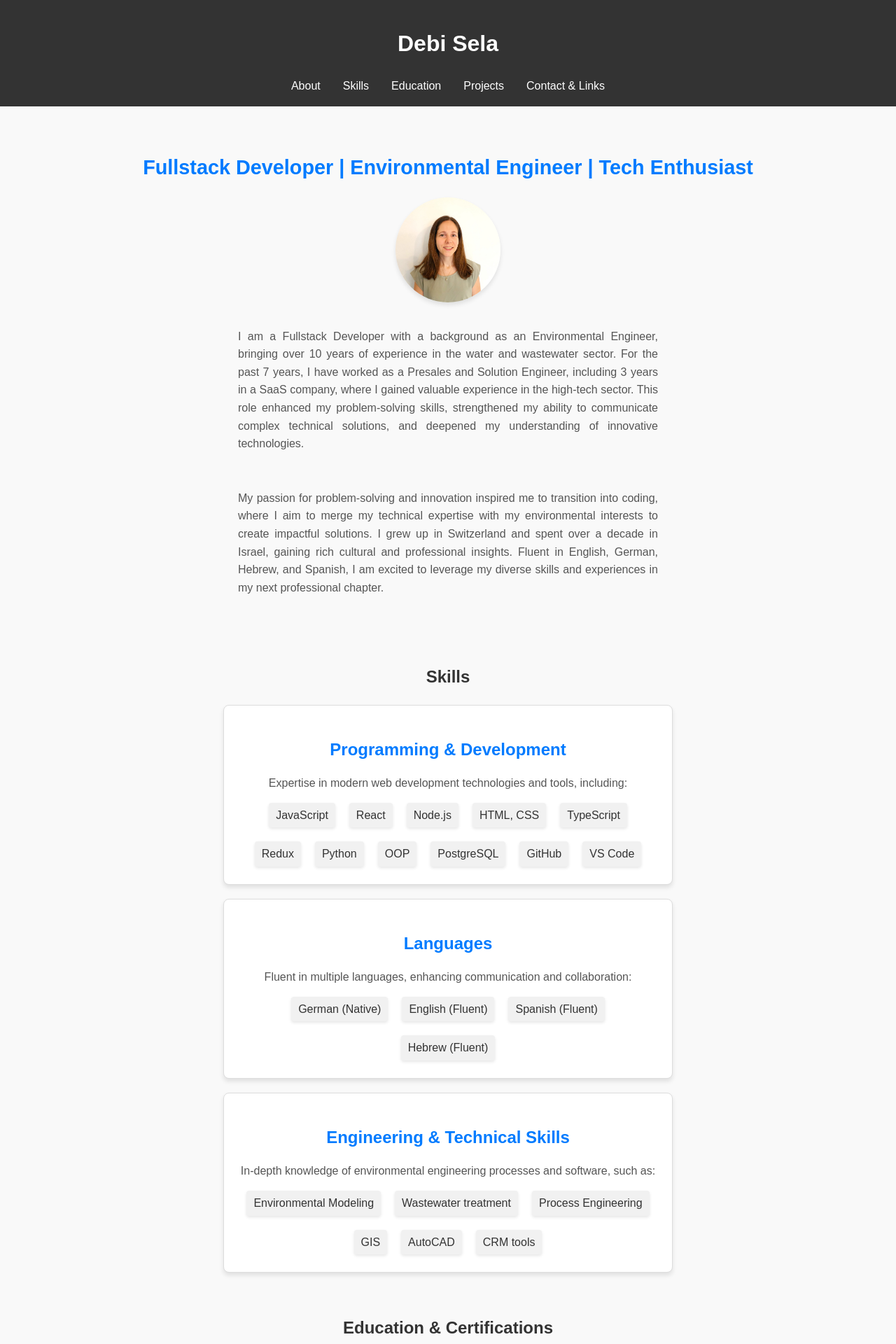
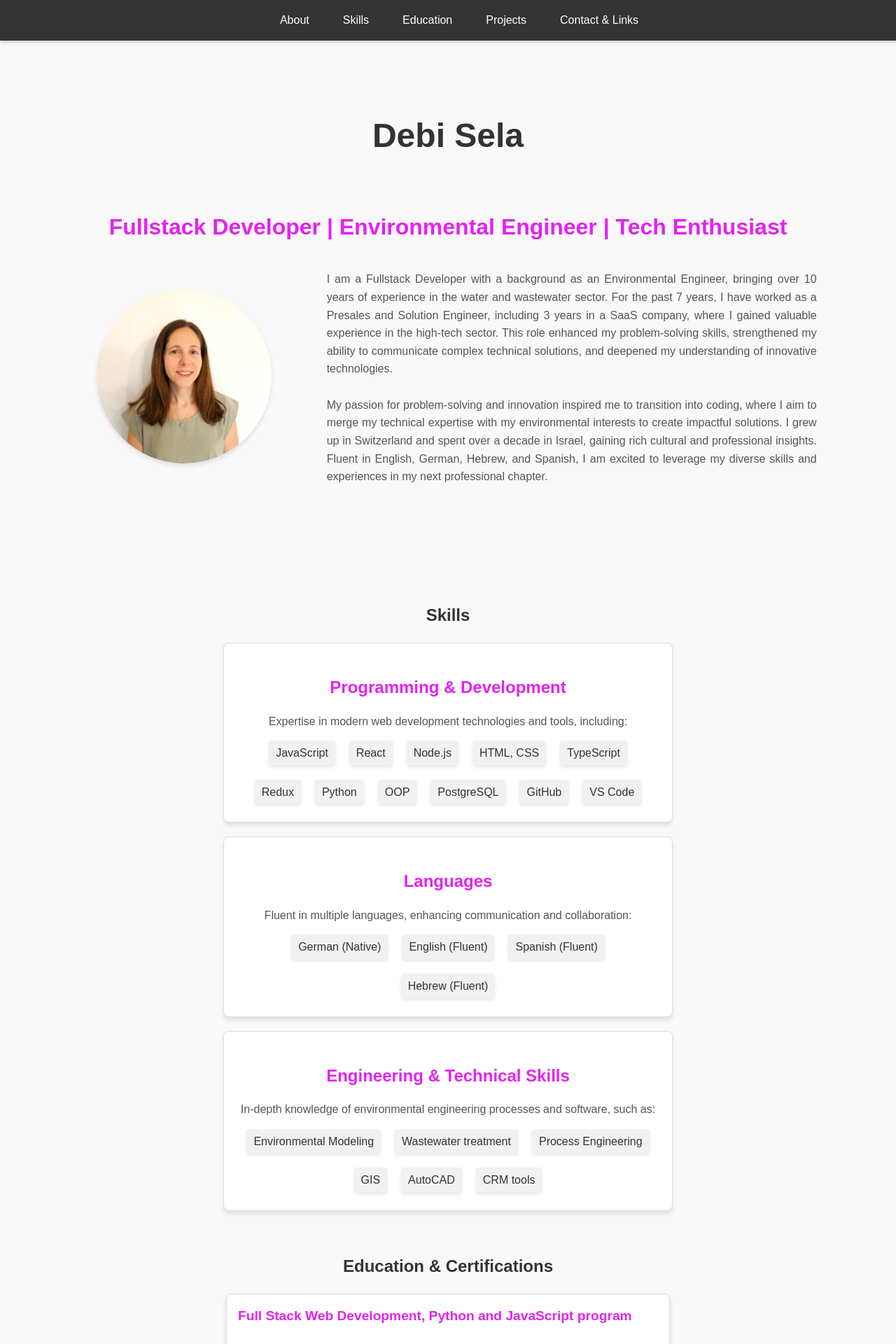
Before and after one commit to debisela/Portfolio, a React (Vite) app in the folder react-portfolio/: page / in a window 1280 px wide. Shown: the top 1920 px of the page at 70% size. Built offline with nearby package versions, Linux system fonts and the light colour scheme.

Commit message:
fixed styling

```diff
--- a/react-portfolio/src/App.css
+++ b/react-portfolio/src/App.css
@@ -14,76 +14,97 @@ body {
 }
 
 .header {
+  position: fixed; /* Fixes the header at the top of the page */
+  top: 0; /* Positions it at the very top */
+  left: 0; /* Ensures it starts from the left edge */
+  width: 100%; /* Makes the header span the full width of the page */
+  z-index: 1000;
   background: #333;
   color: #fff;
-  padding: 1rem;
+  padding: 1rem; /* Reduced padding slightly for better fit */
   text-align: center;
+  box-shadow: 0 2px 5px rgba(0, 0, 0, 0.2); /* Optional: Adds a shadow for a subtle 3D effect */
 }
 
 .header nav a {
   color: #fff;
-  margin: 0 1rem;
+  margin: 0 1.5rem;
   text-decoration: none;
-}
-
-.about, .projects {
-  padding: 2rem;
-  text-align: center;
-}
-
-.project {
-  border: 1px solid #ddd;
-  margin: 1rem;
-  padding: 1rem;
-  border-radius: 5px;
-  background: #fff;
-}
-
-h1, h2 {
-  text-align: center;
 }
 
 /* Profile Section */
 .about {
-  padding: 40px 20px;
+  padding: 10px 80px;
   background-color: #f9f9f9;
-  text-align: center;
+  /* text-align: center; */
   color: #333;
+  display: flex;
+  flex-direction: column;
+  justify-content: center; /* Vertically center content */
+  align-items: center; /* Horizontally center content */
+  min-height: 100vh; /* Ensure it takes full viewport height */
+}
+
+.about h1{
+  font-size: 3rem;
 }
 
 .about h2 {
   margin-bottom: 20px;
-  font-size: 1.8rem;
-  color: #007bff;
+  font-size: 2rem;
+  color: #e422f2;
 }
 
 .about-content {
   display: flex;
-  flex-direction: column;
+  justify-content: space-between; /* Space between picture and text */
+  align-items: center; /* Align items vertically */
+  gap: 20px; /* Space between picture and text */
+  max-width: 1200px; /* Limit the maximum width of the content */
+  width: 100%;
+  /* border: 2px solid black; */
+}
+
+.picture-container{
+  flex: 1; /* Allow picture container to grow proportionally */
+  display: flex;
+  justify-content: center; /* Center picture inside container */
   align-items: center;
-  gap: 20px;
+  /* border: 2px solid black; */
 }
 
 .profile-picture {
-  width: 150px;
-  height: 150px;
+  width: 250px;
+  max-width: 250px;
+  height: auto;
   border-radius: 50%;
   box-shadow: 0 4px 6px rgba(0, 0, 0, 0.1);
+}
+.bio-container {
+  flex: 2; /* Make bio container take up more space */
+  display: flex;
+  flex-direction: column;
+  align-items: flex-start; /* Align text to the left */
+  justify-content: center;
+  /* border: 2px solid black; */
 }
 
 .about-content p {
   font-size: 1rem;
-  max-width: 600px;
+  max-width: 700px;
   line-height: 1.6;
   color: #555;
   text-align: justify;
+  margin-bottom: 10px;
 }
 
-/* Skills Section */
+
 /* Skills Section */
 #skills {
   padding: 20px;
   background-color: #f9f9f9;
+  min-height: 100vh; /* Ensure it takes full viewport height */
+  scroll-margin-top: 80px; /* Ensures title is visible when linked */
 }
 
 #skills h2 {
@@ -113,7 +134,7 @@ h1, h2 {
 }
 
 .skill-card h3 {
-  color: #007bff;
+  color: #e422f2;
   margin-bottom: 10px;
   font-size: 1.5rem;
 }
@@ -150,6 +171,8 @@ h1, h2 {
   padding: 20px;
   background-color: #f9f9f9;
   text-align: center;
+  min-height: 100vh; /* Ensure it takes full viewport height */
+  scroll-margin-top: 80px; /* Ensures title is visible when linked */
 }
 
 #education ul {
@@ -174,58 +197,32 @@ h1, h2 {
   display: block;
   font-size: 1.2rem;
   margin-bottom: 0.5rem;
-  color: #007bff;
+  color: #e422f2;
 }
 
 #education ul li br {
   margin-bottom: 0.5rem;
 }
 
-/* Links Section */
-/* #links {
+/* Projects */
+
+#projects h2 {
   text-align: center;
-  margin-top: 20px;
-}
-
-#links a {
-  margin: 0 10px;
-  text-decoration: none;
-  color: #333;
-}
-
-#links a:hover {
-  color: #007bff;
-} */
-
-/* Resume Section */
-#resume {
-  text-align: center;
-  margin: 20px;
-}
-
-.button {
-  background-color: #007bff;
-  padding: 10px 20px;
-  color: white;
-  text-decoration: none;
-  border-radius: 5px;
-  transition: background-color 0.3s;
-}
-
-.button:hover {
-  background-color: #0056b3;
+  margin-bottom: 20px;
 }
 
 .projects {
   padding: 2rem;
   background-color: #f9f9f9;
+  min-height: 100vh; /* Ensure it takes full viewport height */
+  scroll-margin-top: 80px; /* Ensures title is visible when linked */
 }
 
 .project-list {
   display: flex;
   flex-wrap: wrap;
   justify-content: center; /* Center horizontally */
-  align-items: center; /* Center vertically */
+  /* align-items: center; Center vertically */
   max-width: 1200px; /* Limit the container width */
   gap: 1rem; /* Spacing between cards */
   margin: 0 auto; /* Center the container */
@@ -239,10 +236,29 @@ h1, h2 {
   padding: 1rem;
   background-color: #fff;
   box-shadow: 0 4px 6px rgba(0, 0, 0, 0.1);
+  display: flex;
+  flex-direction: column; /* Ensure content is stacked vertically */
+  justify-content: space-between; /* Space out content for alignment */
+  /* height: 250px; Set a fixed height */
+  overflow: hidden; /* Hide overflowing content */
 }
 
 .project-card h3 {
   margin: 0 0 1rem;
+}
+
+.project-button {
+  padding: 10px 20px;
+  background-color: #e422f2;
+  color: white;
+  border: none;
+  border-radius: 5px;
+  cursor: pointer;
+  transition: background-color 0.3s;
+}
+
+.project-button:hover {
+  background-color: #601265;
 }
 
 .project-details {
@@ -260,14 +276,14 @@ h1, h2 {
   display: inline-block;
   margin: 0.5rem;
   padding: 0.5rem 1rem;
-  background-color: #007bff;
+  background-color: #e422f2;
   color: #fff;
   text-decoration: none;
   border-radius: 4px;
 }
 
 .project-links a:hover {
-  background-color: #0056b3;
+  background-color: #601265;
 }
 
 
@@ -276,28 +292,34 @@ h1, h2 {
   padding: 40px 20px;
   background-color: #f9f9f9;
   text-align: center;
+  scroll-margin-top: 80px; /* Ensures title is visible when linked */
 }
 
 #contact h2 {
+  text-align: center;
   margin-bottom: 20px;
-  font-size: 1.8rem;
-  color: #007bff;
 }
 
 /* Contact Container */
 .contact-container {
   display: flex;
+  justify-content: center;
+  align-items: flex-start;
+  gap: 20px;
+}
+.contact-form-container {
+  width: 25%;
+  display: flex;
   flex-direction: column;
-  align-items: center;
-  gap: 20px;
+  align-items: flex-start;
 }
 
 .contact-form {
   display: flex;
   flex-direction: column;
-  align-items: center;
+  align-items: flex-start;
   width: 100%;
-  max-width: 400px;
+  /* max-width: 400px; */
 }
 
 .contact-form input,
@@ -311,7 +333,7 @@ h1, h2 {
 
 .contact-form button {
   padding: 10px 20px;
-  background-color: #007bff;
+  background-color: #e422f2;
   color: white;
   border: none;
   border-radius: 5px;
@@ -320,14 +342,21 @@ h1, h2 {
 }
 
 .contact-form button:hover {
-  background-color: #0056b3;
+  background-color: #601265;
 }
 
 /* Social Links */
+.social-links-container {
+  width: 25%;
+  text-align: left;
+  padding: 40px 20px;
+}
+
 .social-links {
   display: flex;
-  justify-content: center;
+  flex-direction: column;
   gap: 20px;
+  align-items: center;
 }
 
 .social-icon {
@@ -337,7 +366,26 @@ h1, h2 {
 }
 
 .social-icon:hover {
-  color: #007bff;
+  color: #601265;
+}
+
+/* Resume Section */
+#resume {
+  text-align: center;
+  margin: 20px;
+}
+
+.button {
+  background-color: #e422f2;
+  padding: 10px 20px;
+  color: white;
+  text-decoration: none;
+  border-radius: 5px;
+  transition: background-color 0.3s;
+}
+
+.button:hover {
+  background-color: #601265;
 }
 
 /* Footer */
--- a/react-portfolio/src/App.jsx
+++ b/react-portfolio/src/App.jsx
@@ -3,8 +3,6 @@ import Header from './components/Header'
 import About from './components/About'
 import Skills from './components/Skills'
 import Education from './components/Education'
-import Github_Linkedin_links from './components/Github_Linkedin_links'
-import Resume_download from './components/Resume_download'
 import ProjectsList from './components/ProjectList'
 import Contact_form from './components/Contact_form'
 import './App.css'
@@ -19,7 +17,6 @@ function App() {
      <About/>
      <Skills/>
      <Education/>
-     <Resume_download/>
      <ProjectsList/>
      <Contact_form/>
      <footer className="footer">
--- a/react-portfolio/src/components/About.jsx
+++ b/react-portfolio/src/components/About.jsx
@@ -6,9 +6,13 @@ const About = () => {
 return (
     <>
   <section id="about" className="about">
+  <h1>Debi Sela</h1>
   <h2>Fullstack Developer | Environmental Engineer | Tech Enthusiast</h2>
   <div className="about-content">
+    <div className="picture-container">
   <img src={profilePicture} alt="Profile" className="profile-picture"/>
+  </div>
+  <div className="bio-container">
     <p>
     I am a Fullstack Developer with a background as an Environmental Engineer, bringing over 10 years of experience in the water and wastewater sector. For the past 7 years, I have worked as a Presales and Solution Engineer, including 3 years in a SaaS company, where I gained valuable experience in the high-tech sector. This role enhanced my problem-solving skills, strengthened my ability to communicate complex technical solutions, and deepened my understanding of innovative technologies.
     </p>
@@ -17,6 +21,7 @@ return (
     I grew up in Switzerland and spent over a decade in Israel, gaining rich cultural and professional insights. Fluent in English, German, Hebrew, and Spanish, I am excited to leverage my diverse skills and experiences in my next professional chapter.
     </p>
     </div>
+    </div>
   </section>
   </>
 )
--- a/react-portfolio/src/components/Contact_form.jsx
+++ b/react-portfolio/src/components/Contact_form.jsx
@@ -1,6 +1,7 @@
 import React from "react";
 import { FontAwesomeIcon } from "@fortawesome/react-fontawesome";
 import { faGithub, faLinkedin } from "@fortawesome/free-brands-svg-icons";
+import Resume_download from "./Resume_download";
 
 const Contact = () => {
   return (
@@ -9,14 +10,17 @@ const Contact = () => {
         <h2>Contact Me</h2>
         <div className="contact-container">
           {/* Contact Form */}
+          <div className="contact-form-container">
             <form action="#" method="POST" className="contact-form">
               <input type="text" placeholder="Name" required />
               <input type="email" placeholder="Email" required />
               <textarea placeholder="Your message" required></textarea>
               <button type="submit">Send</button>
             </form>
+          </div>
 
           {/* Social Links */}
+          <div className="social-links-container">
             <div className="social-links">
               <a
                 href="https://github.com/debisela"
@@ -35,6 +39,8 @@ const Contact = () => {
                 <FontAwesomeIcon icon={faLinkedin} size="2x" />
               </a>
             </div>
+          <Resume_download/>
+          </div>
         </div>
       </section>
     </>
--- a/react-portfolio/src/components/Header.jsx
+++ b/react-portfolio/src/components/Header.jsx
@@ -5,7 +5,6 @@ const Header = () => {
 return (
     <>
   <header className="header">
-    <h1>Debi Sela</h1>
     <nav>
       <a href="#about">About</a>
       <a href="#skills">Skills</a>
--- a/react-portfolio/src/components/Project.jsx
+++ b/react-portfolio/src/components/Project.jsx
@@ -1,19 +1,3 @@
-// import React from "react";
-
-// const Project = ({ title, description, link }) => {
-
-// return(
-//     <>
-//   <div className="project">
-//     <h3>{title}</h3>
-//     <p>{description}</p>
-//     <a href={link} target="_blank" rel="noopener noreferrer">View Project</a>
-//   </div>
-//   </>
-// )
-// };
-
-// export default Project;
 import React, { useState } from "react";
 
 const Project = ({
@@ -38,7 +22,7 @@ const Project = ({
     <div className="project-card">
       <h3>{title}</h3>
       <p>{description}</p>
-      <button onClick={toggleExpand}>
+      <button className="project-button" onClick={toggleExpand}>
         {isExpanded ? "Hide Details" : "View Details"}
       </button>
       {isExpanded && (
```
Lines whose indentation alone changed are shown as unchanged.
